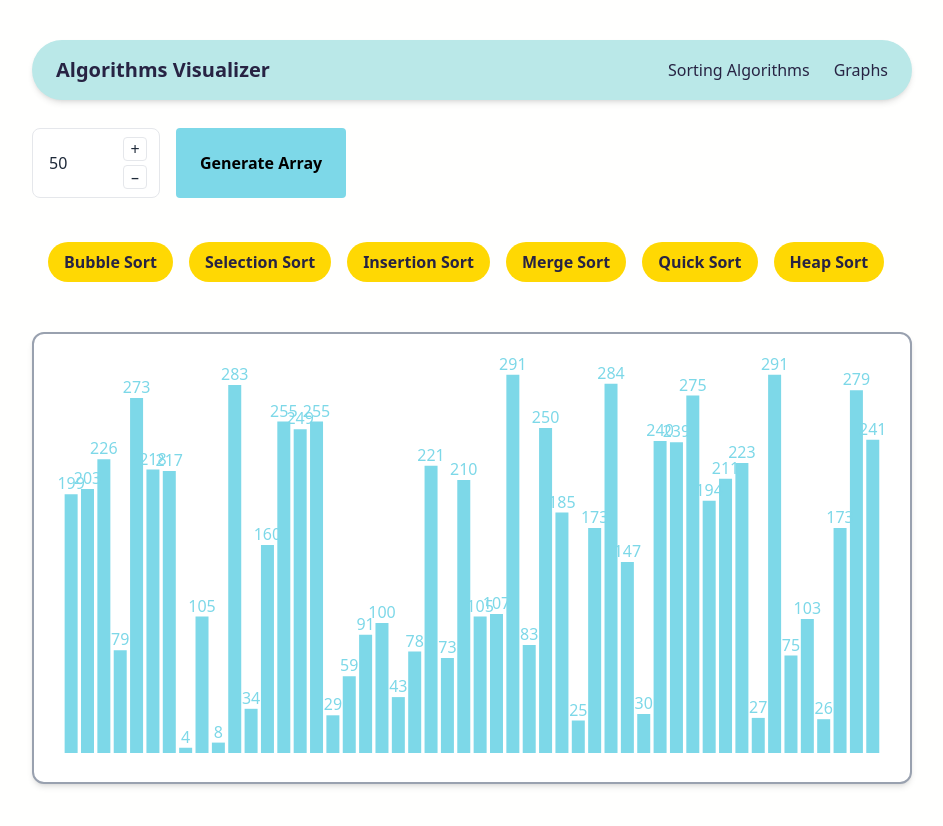
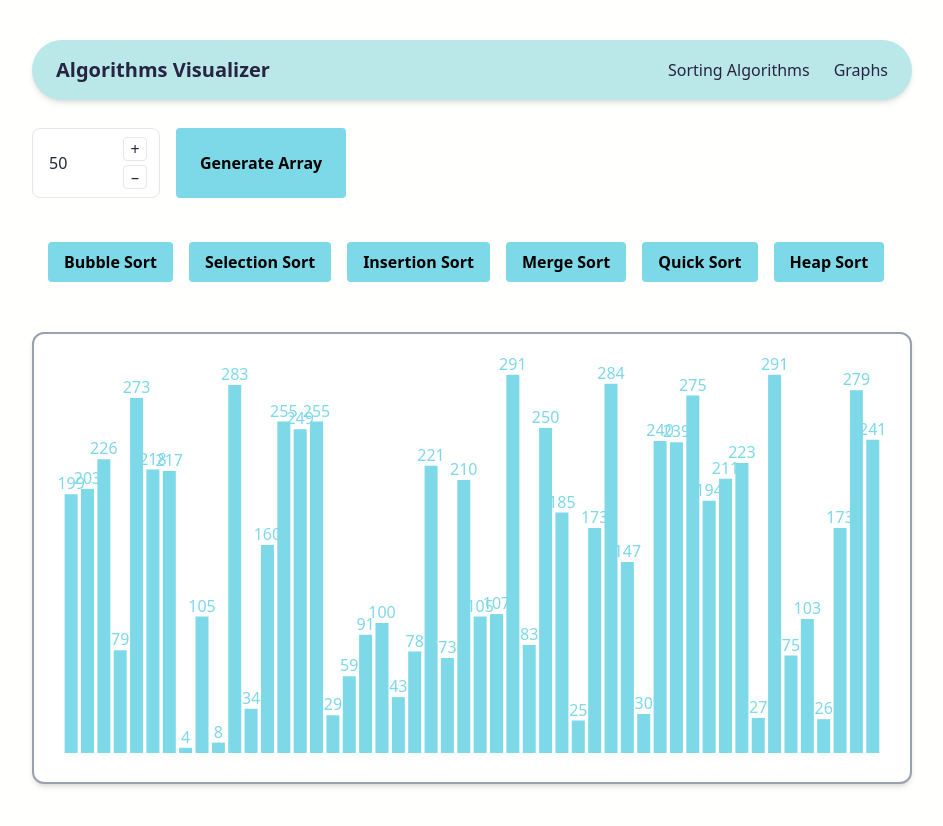
Before and after one commit to Sofiia13/algorithms-visualizer, a React (Vite) app: page / in a window 1280 px wide. Shown: the top 826 px of the page, without its empty margins (168-1111 px from the left). Built offline with nearby package versions, Linux system fonts and the light colour scheme.

Commit message:
add tooltip

```diff
--- a/frontend/src/components/ArrayGenerator.tsx
+++ b/frontend/src/components/ArrayGenerator.tsx
@@ -37,6 +37,21 @@ export const ArrayGenerator = () => {
     });
   };
 
+  const algorithmDescriptions: Record<string, string> = {
+    "Bubble Sort":
+      "Bubble Sort repeatedly steps through the list, compares adjacent elements, and swaps them if they are in the wrong order. Complexity: O(n²).",
+    "Selection Sort":
+      "Selection Sort finds the minimum element from the unsorted part and moves it to the beginning. Repeats this process for the rest of the array. Complexity: O(n²).",
+    "Insertion Sort":
+      "Insertion Sort builds a sorted part of the array by taking one element at a time from the unsorted part and inserting it in the correct position. Complexity: O(n²).",
+    "Merge Sort":
+      "Merge Sort is a divide-and-conquer algorithm that divides the array into halves, sorts them recursively, and merges them back together. Complexity: O(n log n).",
+    "Quick Sort":
+      "Quick Sort selects a pivot, partitions the array into elements smaller and larger than the pivot, and recursively sorts the partitions. Complexity: O(n log n) on average.",
+    "Heap Sort":
+      "Heap Sort builds a max-heap from the array, then repeatedly extracts the maximum element and rebuilds the heap to sort the array. Complexity: O(n log n).",
+  };
+
   useEffect(() => {
     generateArr();
   }, []);
@@ -61,31 +76,32 @@ export const ArrayGenerator = () => {
       <div className="flex gap-4 p-4">
         <Button
           text="Bubble Sort"
+          tooltip={algorithmDescriptions["Bubble Sort"]}
           onClickFunc={() => animateSort(bubbleSort([...arr]))}
         />
-
         <Button
           text="Selection Sort"
+          tooltip={algorithmDescriptions["Selection Sort"]}
           onClickFunc={() => animateSort(selectionSort([...arr]))}
         />
-
         <Button
           text="Insertion Sort"
+          tooltip={algorithmDescriptions["Insertion Sort"]}
           onClickFunc={() => animateSort(insertionSort([...arr]))}
         />
-
         <Button
           text="Merge Sort"
+          tooltip={algorithmDescriptions["Merge Sort"]}
           onClickFunc={() => animateSort(mergeSort([...arr]))}
         />
-
         <Button
           text="Quick Sort"
+          tooltip={algorithmDescriptions["Quick Sort"]}
           onClickFunc={() => animateSort(quickSort([...arr]))}
         />
-
         <Button
           text="Heap Sort"
+          tooltip={algorithmDescriptions["Heap Sort"]}
           onClickFunc={() => animateSort(heapSort([...arr]))}
         />
       </div>
--- a/frontend/src/components/Button.tsx
+++ b/frontend/src/components/Button.tsx
@@ -3,15 +3,23 @@ import type React from "react";
 type Props = {
   text: string;
   onClickFunc: () => void;
+  tooltip?: string;
 };
 
-export const Button: React.FC<Props> = ({ text, onClickFunc }) => {
+export const Button: React.FC<Props> = ({ text, onClickFunc, tooltip }) => {
   return (
-    <button
-      className="bg-[#ffd803] hover:bg-amber-300 text-[#272343] font-bold py-2 px-4 rounded-full cursor-pointer"
-      onClick={onClickFunc}
-    >
-      {text}
-    </button>
+    <div className="relative group">
+      <button
+        onClick={onClickFunc}
+        className="bg-[#7dd8e8] hover:bg-cyan-500 cursor-pointer text-black font-bold py-2 px-4 rounded"
+      >
+        {text}
+      </button>
+      {tooltip && (
+        <span className="absolute bottom-full mb-2 hidden group-hover:block w-60 bg-gray-800 text-white text-sm p-2 rounded shadow-lg">
+          {tooltip}
+        </span>
+      )}
+    </div>
   );
 };
```
